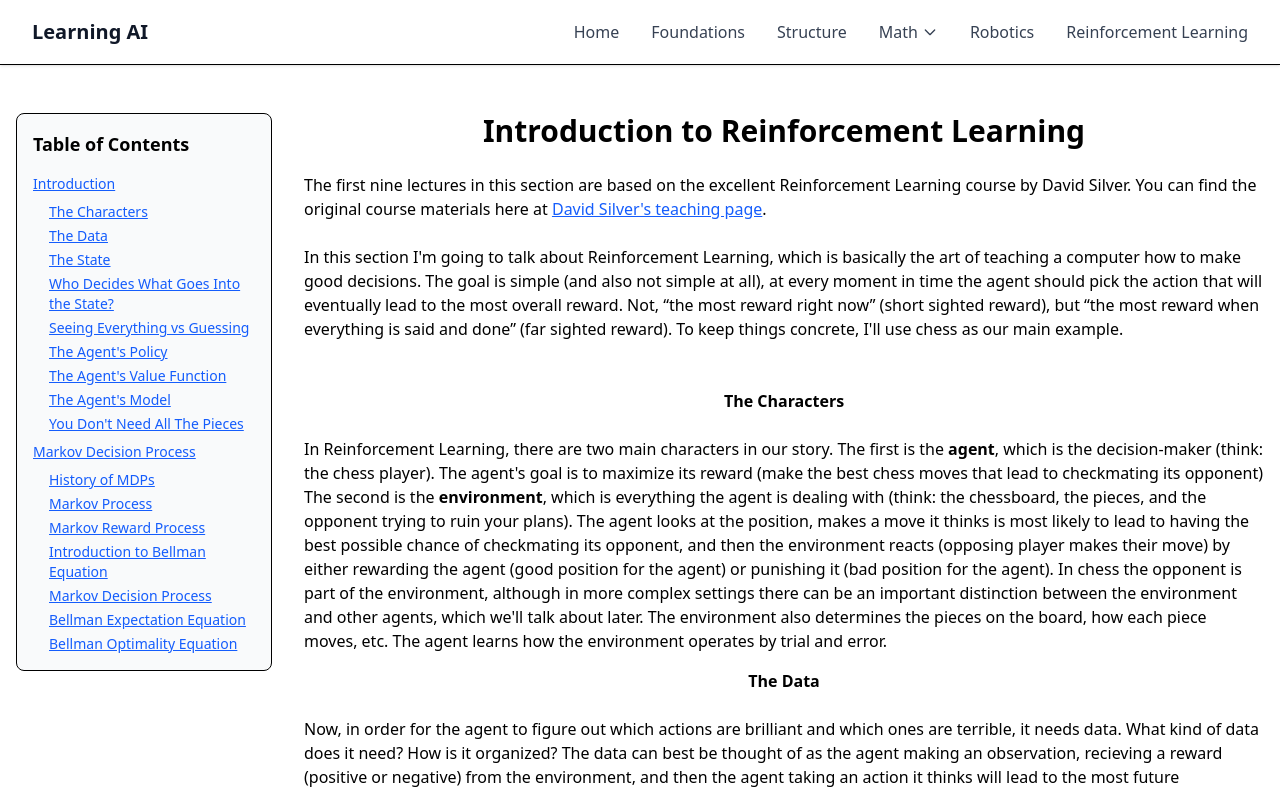
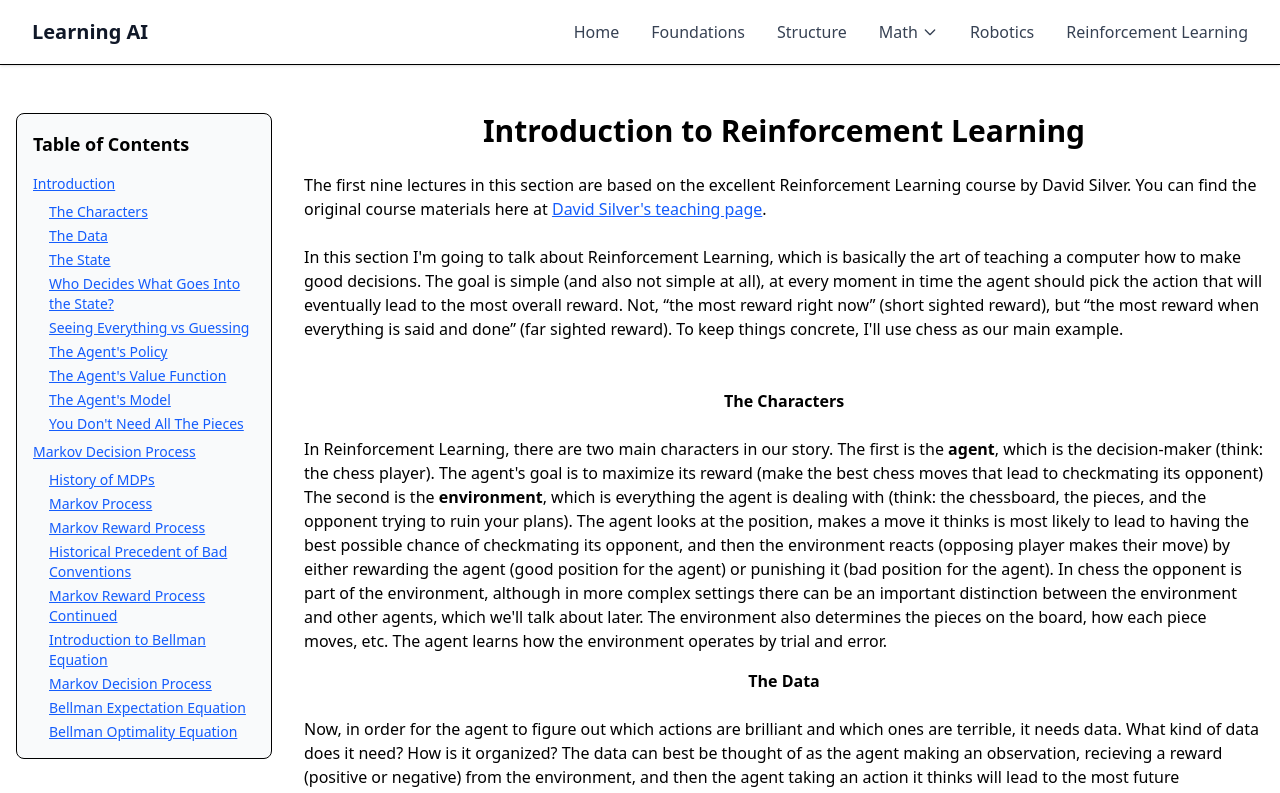
Before and after one commit to WilliamGiammona/learning-ai, a Next.js app: page /reinforcement-learning in a window 1280 px wide. Shown: the top 793 px of the page. Built offline with nearby package versions, Linux system fonts and the light colour scheme.

Commit message:
continuing mdp section

```diff
--- a/app/reinforcement-learning/page.tsx
+++ b/app/reinforcement-learning/page.tsx
@@ -132,6 +132,22 @@ export default function ReinforcementLearningPage() {
                   </li>
                   <li>
                     <a
+                      href="#historical-precedent-bad-conventions"
+                      className="text-blue-600 hover:text-blue-800 underline block"
+                    >
+                      Historical Precedent of Bad Conventions
+                    </a>
+                  </li>
+                  <li>
+                    <a
+                      href="#mrp-continued"
+                      className="text-blue-600 hover:text-blue-800 underline block"
+                    >
+                      Markov Reward Process Continued
+                    </a>
+                  </li>
+                  <li>
+                    <a
                       href="#bellman-equation-introduction"
                       className="text-blue-600 hover:text-blue-800 underline block"
                     >
@@ -1109,6 +1125,12 @@ export default function ReinforcementLearningPage() {
               <strong>Total reward: 5 + (-3) = 2</strong>
               <br />
             </p>
+            <p
+              id="historical-precedent-bad-conventions"
+              className="mb-4 text-center"
+            >
+              <strong>Historical Precedent of Bad Conventions</strong>
+            </p>
             <p className="mb-4">
               So, why would anyone use this R<sub>t+1</sub> | S<sub>t</sub>{" "}
               convention when using the R<sub>t</sub> | S <sub>t</sub>{" "}
@@ -1141,7 +1163,7 @@ export default function ReinforcementLearningPage() {
               of mistranslations across cultures. It began with Indian
               mathematicians around the 5th-6th century AD (like Aryabhata) who
               used the Sanskrit word <strong>jyā</strong> (ज्या), meaning
-              "bowstring," to describe what we now call the sine function. This
+              "bowstring", to describe what we now call the sine function. This
               made sense geometrically because the arc of a circle looks like a
               bow, and the chord (or half-chord) connecting its endpoints looks
               like the bowstring.
@@ -1272,6 +1294,10 @@ export default function ReinforcementLearningPage() {
               reasons: i.e. because it appeared in the most influential RL
               textbook (Reinforcement Learning: An Introduction by Sutton &
               Barto) in 1998 and everyone adopted it.
+            </p>
+
+            <p id="mrp-continued" className="mb-4 text-center">
+              <strong>Markov Reward Process Continued</strong>
             </p>
             <p className="mb-4">
               Now we come to the final part in the Markov Reward Process, which
```
